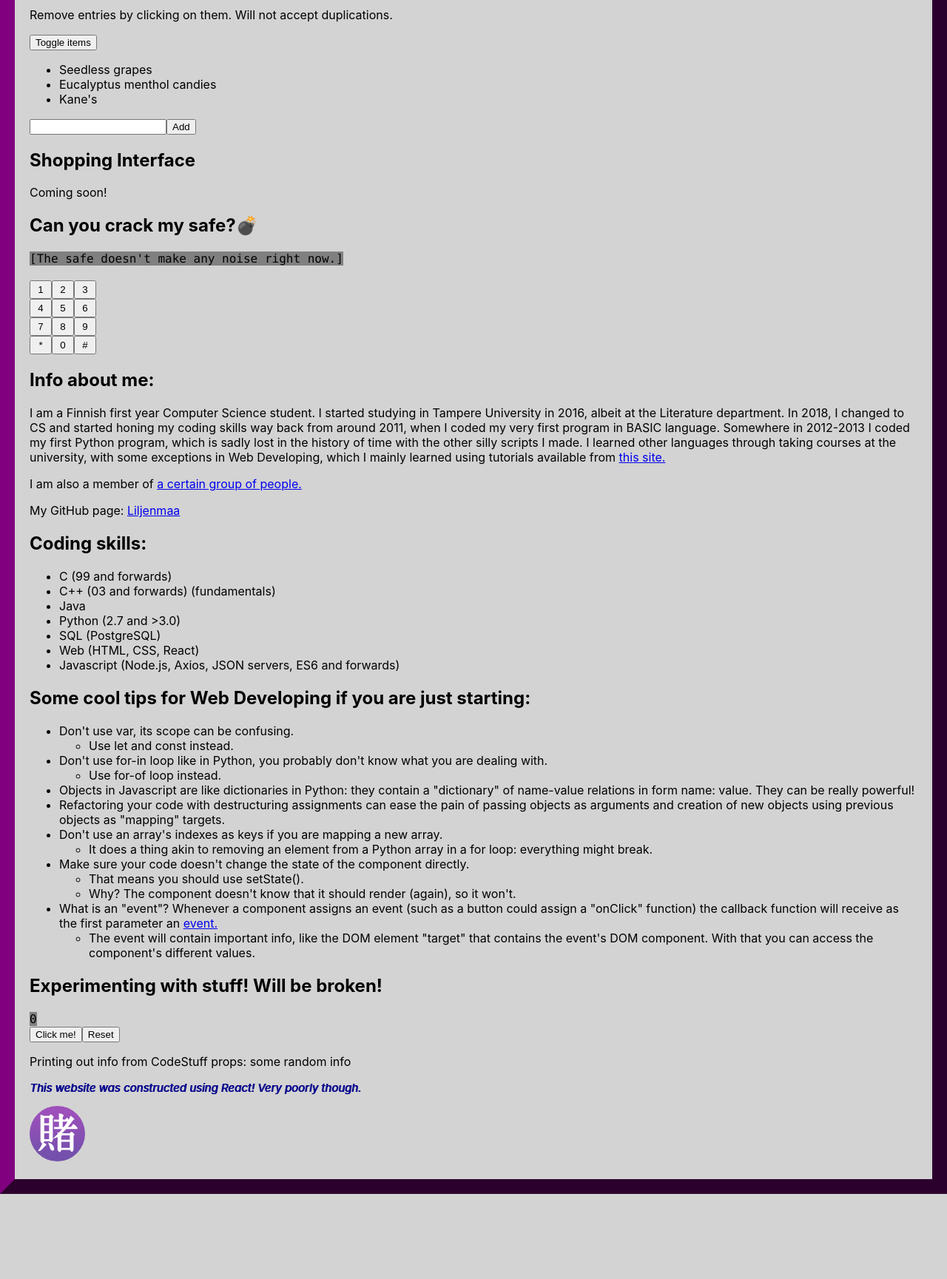
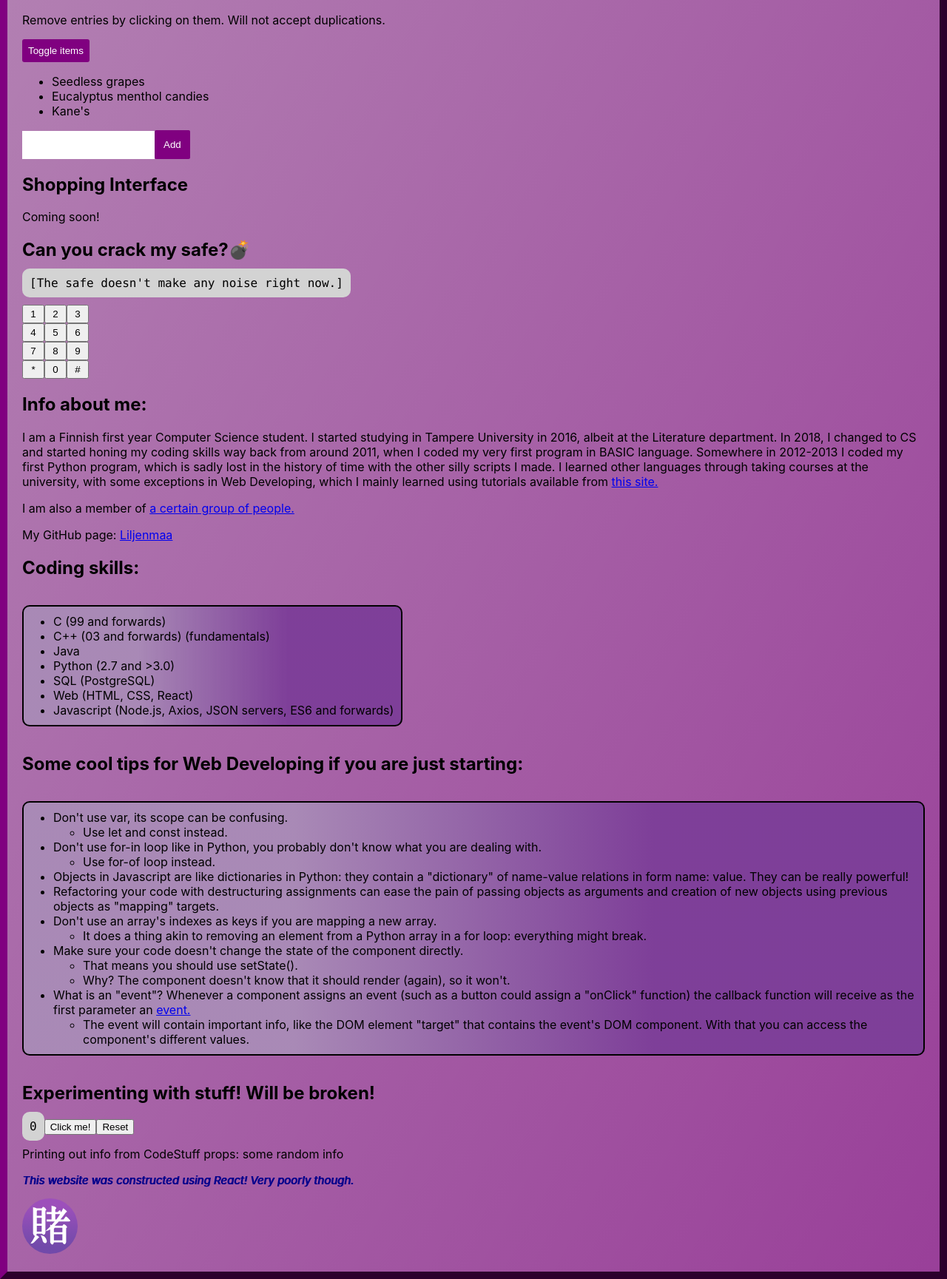
Before and after one commit to Liljenmaa/homepage, a React app: page / in a window 1280 px wide. Shown: the part 648-2377 px from the top of the page at 74% size. Before the commit the page ends 2262 px from the top, so only its background shows below. Built offline with nearby package versions, Linux system fonts and the light colour scheme; no server answers; data requests are answered from the project's data file.

Commit message:
Major CSS edit, minor fixes

```diff
--- a/src/index.css
+++ b/src/index.css
@@ -5,8 +5,9 @@ header {
 
 body {
   background-color: lightgrey;
+    background-image: linear-gradient(to right bottom, rgba(128,0,128,0.35) 0%, rgba(128,0,128,0.7) 100%);
   margin: 0px;
-  border: outset 20px purple;
+  border: outset 10px purple;
   padding: 20px;
   font-family: -apple-system, BlinkMacSystemFont, "Segoe UI", "Roboto", "Oxygen",
     "Ubuntu", "Cantarell", "Fira Sans", "Droid Sans", "Helvetica Neue",
@@ -18,21 +19,85 @@ body {
 code {
   font-family: source-code-pro, Menlo, Monaco, Consolas, "Courier New",
     monospace;
-  background-color: grey;
+  background-color: lightgrey;
+  border-color: green;
+  border-radius: 10px;
+  padding: 10px;
+  transition: width 0.75s;
+  -webkit-transition: width 0.75s;
 }
 
-.phone {
+button.phone {
   height:25px;
   width:30px;
 }
 
 button.clickable-listnode {
-  background-color: lightgrey;
+  background-color: inherit;
   color: inherit;
   border: none;
   padding: 0;
   font: inherit;
   cursor: pointer;
+}
+
+input.basic-form {
+  padding: 12px;
+  border: green 2px;
+  font-size: 12px;
+}
+
+button.basic-form {
+  color: white;
+  background-color: purple;
+  border: green 2px;
+  padding: 12px;
+  border-radius: 2px;
+}
+
+button.toggle-button {
+  color: white;
+  background-color: purple;
+  border: green 2px;
+  padding: 8px;
+  border-radius: 3px;
+}
+
+ul.top {
+  background-color: lightgrey;
+  background-image: linear-gradient(to right, rgba(90,0,128,0.35) 30%, rgba(90,0,128,0.7) 70%);
+  border-style: solid;
+  border-radius: 10px;
+  border-width: 2px;
+  padding-top: 10px;
+  padding-bottom: 10px;
+  padding-right: 10px;
+  display: inline-block;
+}
+
+.gambler-logo {
+  transition: height 1s;
+  -webkit-transition: height 1s;
+  animation: spin_back 1s;
+  -webkit-animation: spin_back 1s;
+  transition-timing-function: cubic-bezier();
+}
+
+.gambler-logo:hover {
+  height: 150px;
+  animation: spin_to 1s;
+  -webkit-animation: spin_to 1s;
+  cursor: pointer;
+}
+
+@keyframes spin_to {
+  0% {transform: rotate(0deg)}
+  100% {transform: rotate(360deg)};
+}
+
+@keyframes spin_back {
+  0% {transform: rotate(360deg)}
+  100% {transform: rotate(0deg)};
 }
 
 button {
@@ -41,6 +106,7 @@ button {
 
 footer {
   font-style: italic;
+  background-color: ;
   color: darkblue;
   font-size: 15px;
   text-shadow: 1px 0px;
--- a/src/index.js
+++ b/src/index.js
@@ -30,12 +30,15 @@ const Button = ({handleClick, text}) =>
 
 const BasicForm = ({handleSubmit, inputValue, handleChange, buttonDesc }) =>
   <form
+    className="basic-form"
     onSubmit={handleSubmit}>
     <input
+      className="basic-form"
       value={inputValue}
       onChange={handleChange}
     />
     <button
+      className="basic-form"
       type="submit">
       {buttonDesc}
     </button>
@@ -168,7 +171,9 @@ class ShoppingList extends React.Component {
           shoppingList: response.data
         })
 
-        this.state.idCounter = this.state.shoppingList.length-1
+        this.setState({
+          idCounter: this.state.shoppinglist.length-1
+        })
       })
   }
 
@@ -239,6 +244,7 @@ class ShoppingList extends React.Component {
           Remove entries by clicking on them. Will not accept duplications.
         </p>
         <button
+          className="toggle-button"
           onClick={this.showItems}>
           Toggle items
         </button>
@@ -381,7 +387,7 @@ const Info = () =>
 const Knowledge = () =>
   <div>
     <h2>Coding skills:</h2>
-    <ul>
+    <ul className="top">
       <li>C (99 and forwards)</li>
       <li>C++ (03 and forwards) (fundamentals)</li>
       <li>Java</li>
@@ -395,7 +401,7 @@ const Knowledge = () =>
 const GuidelinesWeb = () =>
   <div>
     <h2>Some cool tips for Web Developing if you are just starting:</h2>
-    <ul>
+    <ul className="top">
       <li>Don't use var, its scope can be confusing.</li>
       <ul><li>Use let and const instead.</li></ul>
       <li>Don't use for-in loop like in Python, you probably don't know what
@@ -450,16 +456,14 @@ class CodeStuff extends React.Component {
         <CodeDisplay
           content={this.state.counter}
         />
-        <div>
-          <Button
+        <Button
             handleClick={counterUp}
             text="Click me!"
-          />
-          <Button
+        />
+        <Button
             handleClick={counterReset}
             text="Reset"
-          />
-        </div>
+        />
         <p>Printing out info from CodeStuff props: {this.props.info}</p>
       </div>
     )
@@ -468,15 +472,20 @@ class CodeStuff extends React.Component {
 
 const Footer = () => {
   console.log("I can print in the console as well!")
+
+  const hiddenUrl = () => window.location.href="https://rinkkaaj.at"
+
   return(
     <footer>
       <p>This website was constructed using React! Very poorly though.</p>
-        <a href="https://rinkkaaj.at">
-          <img src="/gambler.svg" className="App-logo"
-            title="Part of the rinkkaaj.at empire."
+        <a href={void(0)}
+          onClick={hiddenUrl}>
+          <img
+            src="/gambler.svg"
+            className="gambler-logo"
             alt="Gambler logo"
             height ="75"
-            />
+          />
         </a>
     </footer>
   )
```
